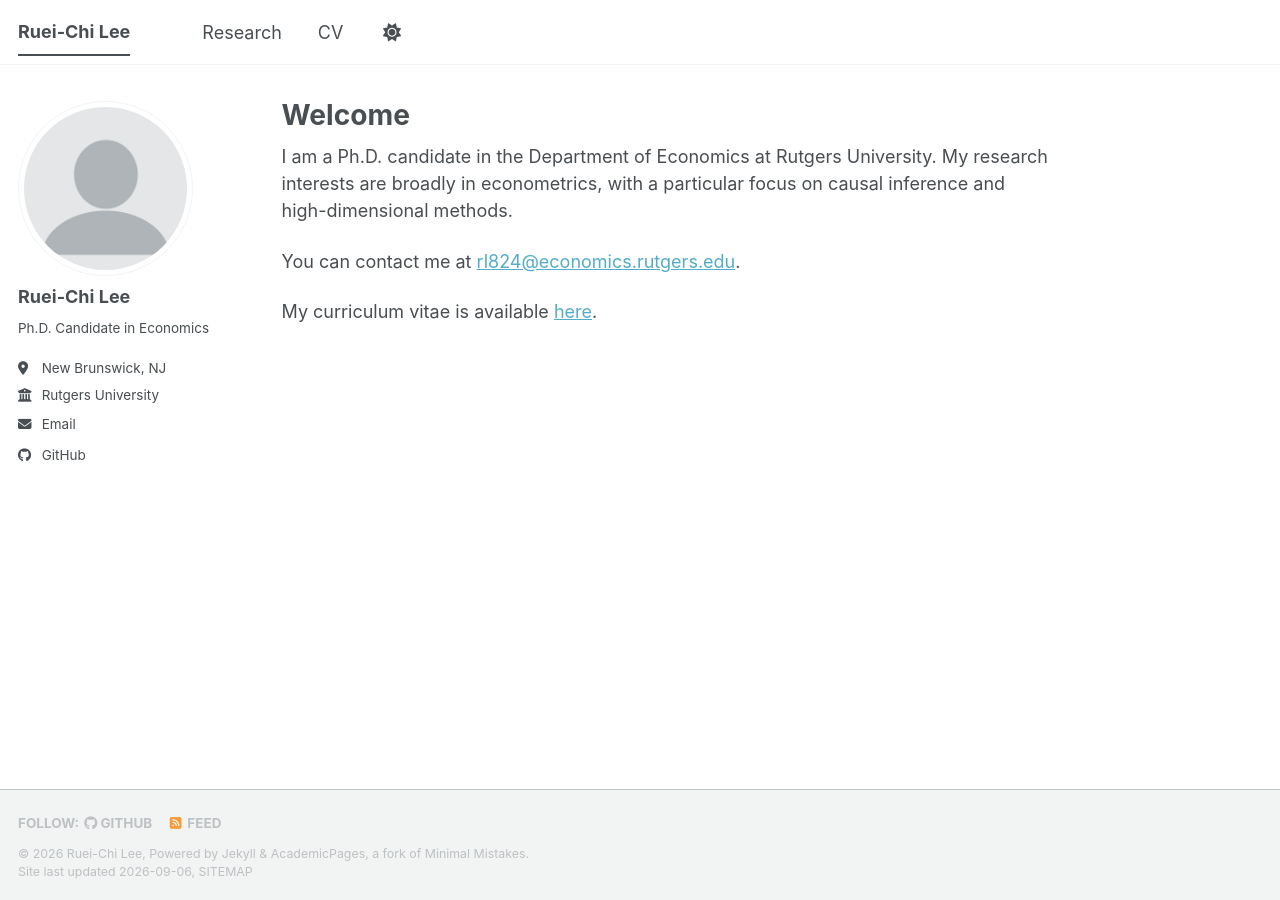
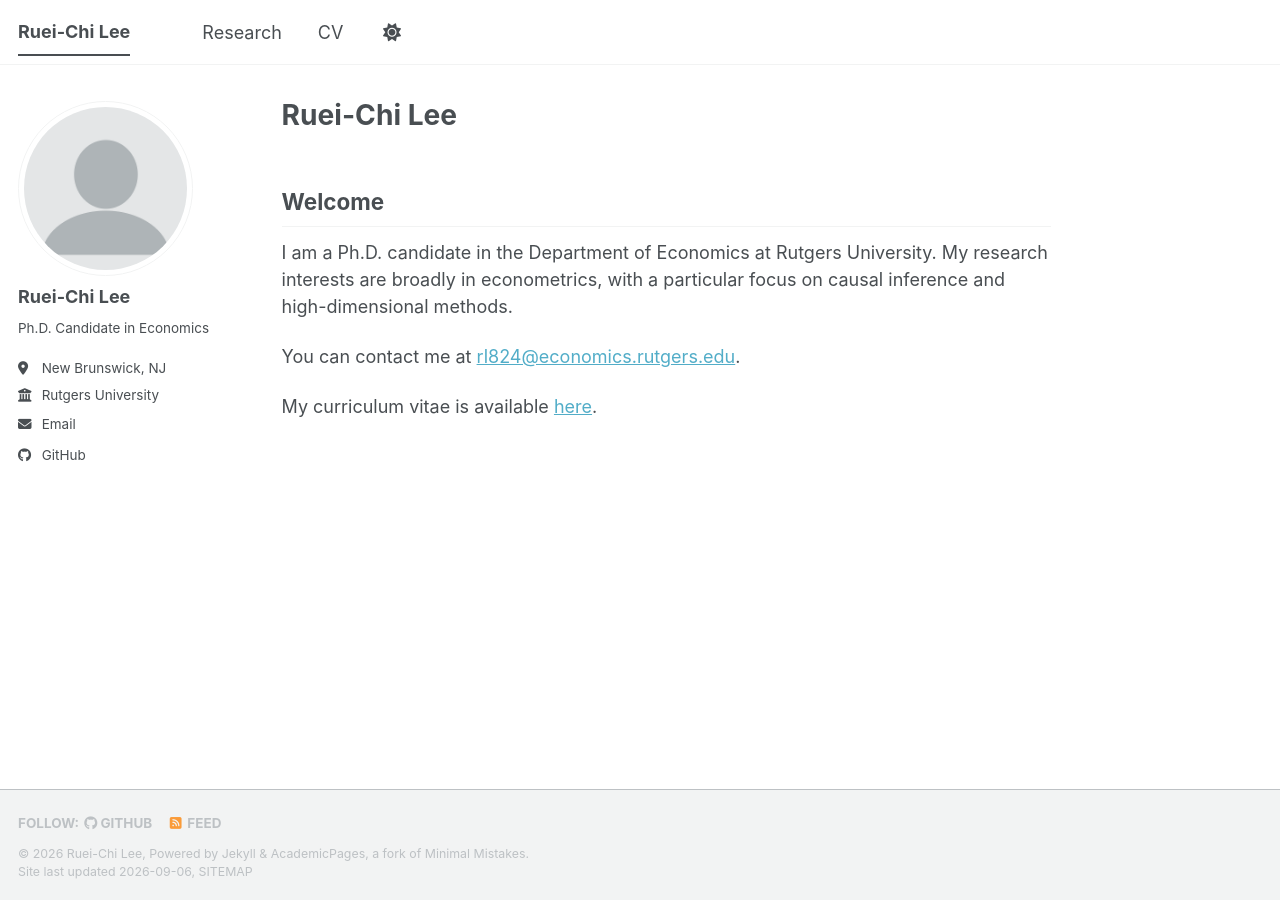
Before and after one commit to rueichilee/rueichilee.github.io, a Jekyll site: the page built from _pages/about.md, in a window 1280 px wide. Built offline with Jekyll 4.4.1, drawn with Linux system fonts in a browser that asks for light colours; a style sheet for code colours, icons or effects is not loaded.

Commit message:
Update about.md

```diff
--- a/_pages/about.md
+++ b/_pages/about.md
@@ -1,12 +1,14 @@
 ---
 permalink: /
-title: "Welcome"
+title: "Ruei-Chi Lee"
 author_profile: true
 redirect_from:
   - /about/
   - /about.html
 ---
 
+## Welcome
+
 I am a Ph.D. candidate in the Department of Economics at Rutgers University. My research interests are broadly in econometrics, with a particular focus on causal inference and high-dimensional methods.
 
 You can contact me at [rl824@economics.rutgers.edu](mailto:rl824@economics.rutgers.edu).
```
